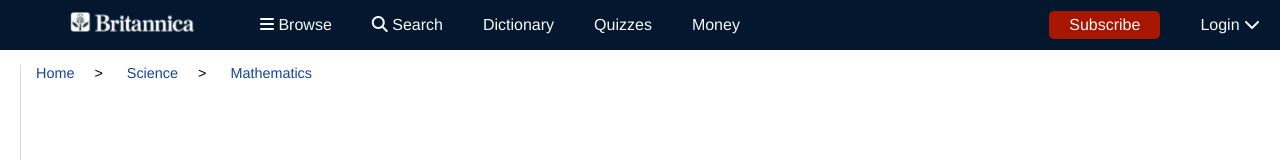
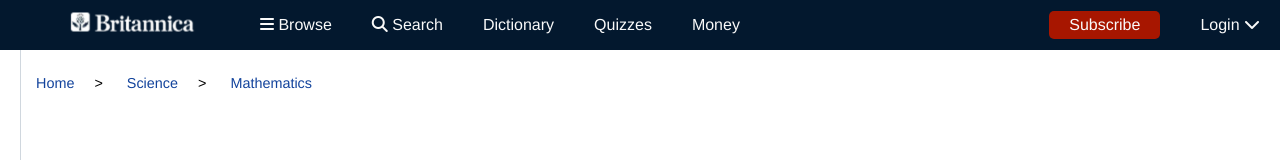
Before and after one commit to Thoms-code/Tim-Berners-Lee, a website: page index.html in a window 1280 px wide. Shown: the top 160 px of the page. Drawn offline with Linux system fonts and the light colour scheme.

```diff
--- a/style.css
+++ b/style.css
@@ -55,10 +55,10 @@
 }
 
 ul#navigation {
-    padding: 0 5px;
+    padding: 25px 5px;
     font-size: 0.9rem;
     list-style: none;
-    margin: 15px 10px;
+    margin: 0 10px;
 }
 
 #navigation > li {
```
